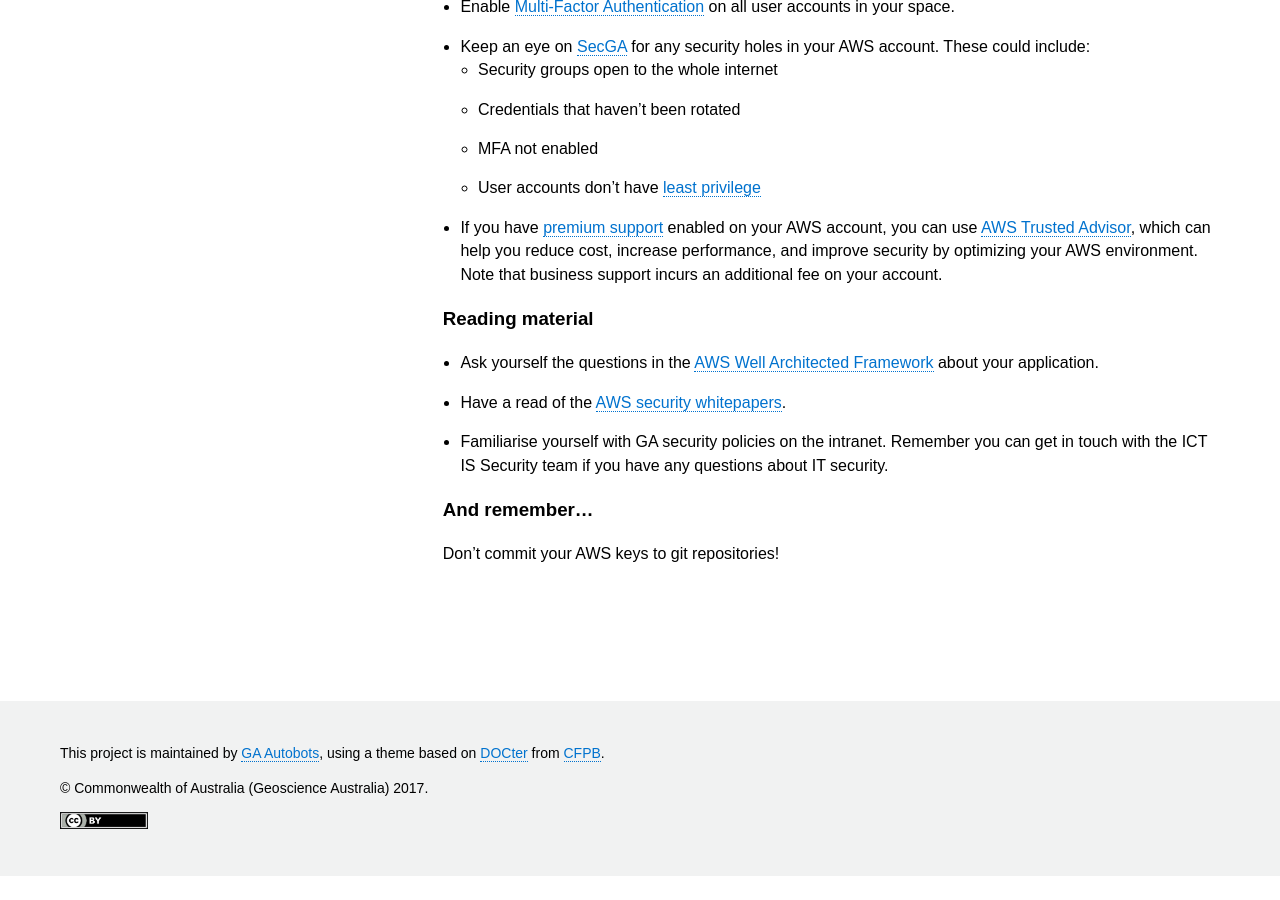
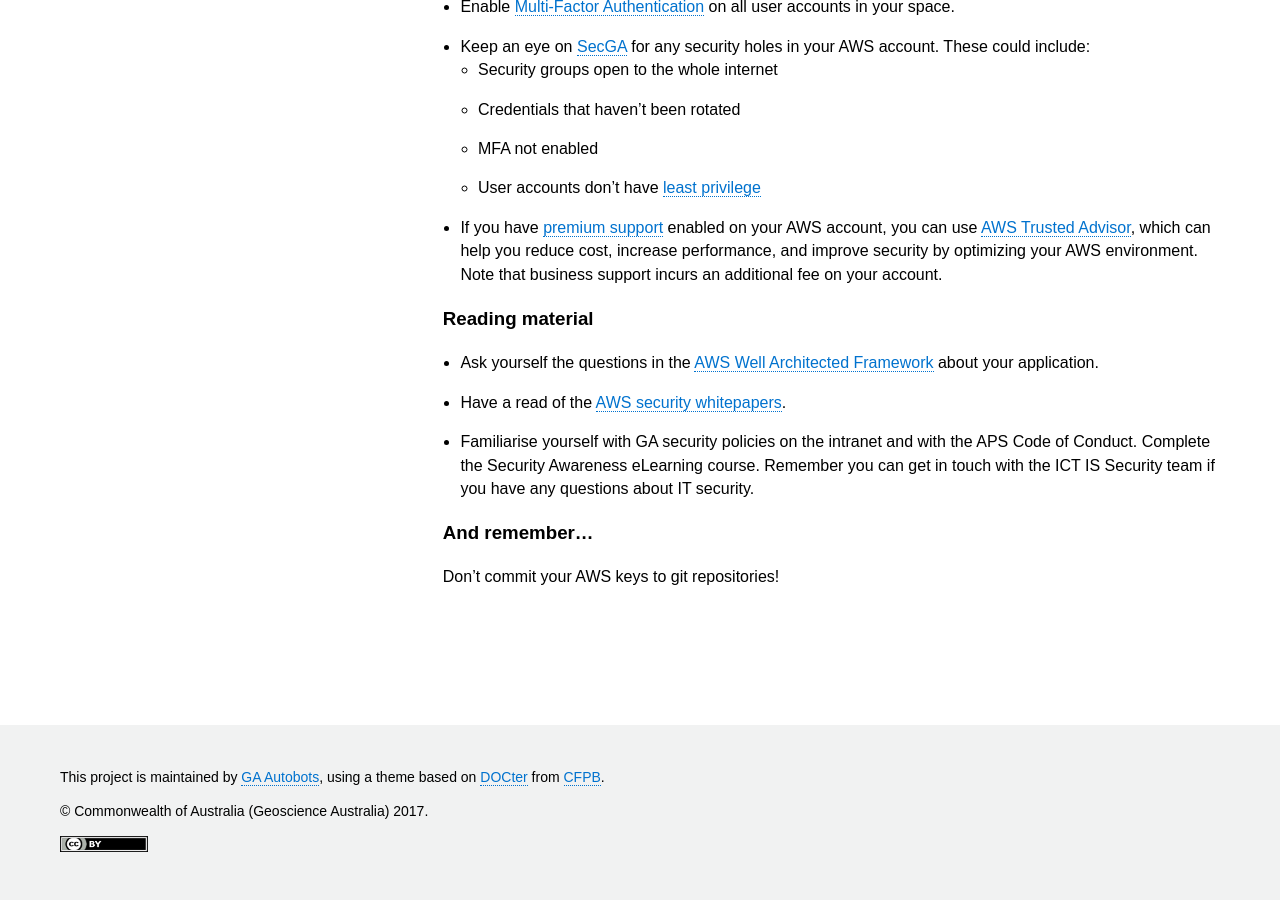
Before and after one commit to GeoscienceAustralia/cloud, a Jekyll site: the page built from docs/_pages/aws_security_sub.md, in a window 1280 px wide and 900 px high, scrolled down 617 px. Built offline with Jekyll 4.4.1, drawn with Linux system fonts in a browser that asks for light colours; nearby versions of some CDN libraries; before the commit the page ends 1493 px from its top, so only the background shows below that.

Commit message:
Add APS CoC and eLearning

```diff
--- a/docs/_pages/aws_security_sub.md
+++ b/docs/_pages/aws_security_sub.md
@@ -28,7 +28,7 @@
 
 * Ask yourself the questions in the [AWS Well Architected Framework](https://d0.awsstatic.com/whitepapers/architecture/AWS_Well-Architected_Framework.pdf) about your application.
 * Have a read of the [AWS security whitepapers](https://aws.amazon.com/whitepapers/).
-* Familiarise yourself with GA security policies on the intranet. Remember you can get in touch with the ICT IS Security team if you have any questions about IT security.
+* Familiarise yourself with GA security policies on the intranet and with the APS Code of Conduct. Complete the Security Awareness eLearning course. Remember you can get in touch with the ICT IS Security team if you have any questions about IT security.
 
 ### And remember...
 Don't commit your AWS keys to git repositories!
```
